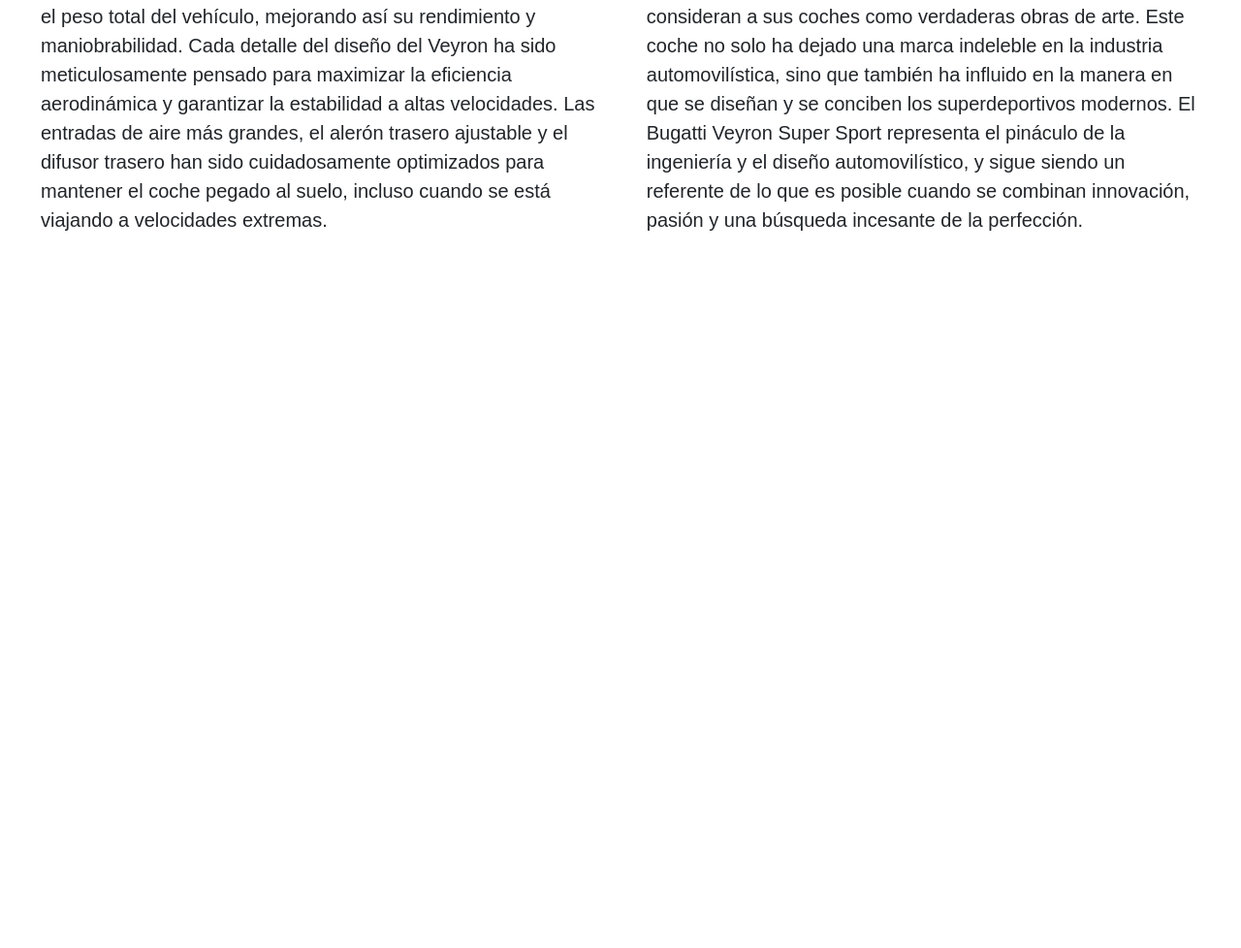
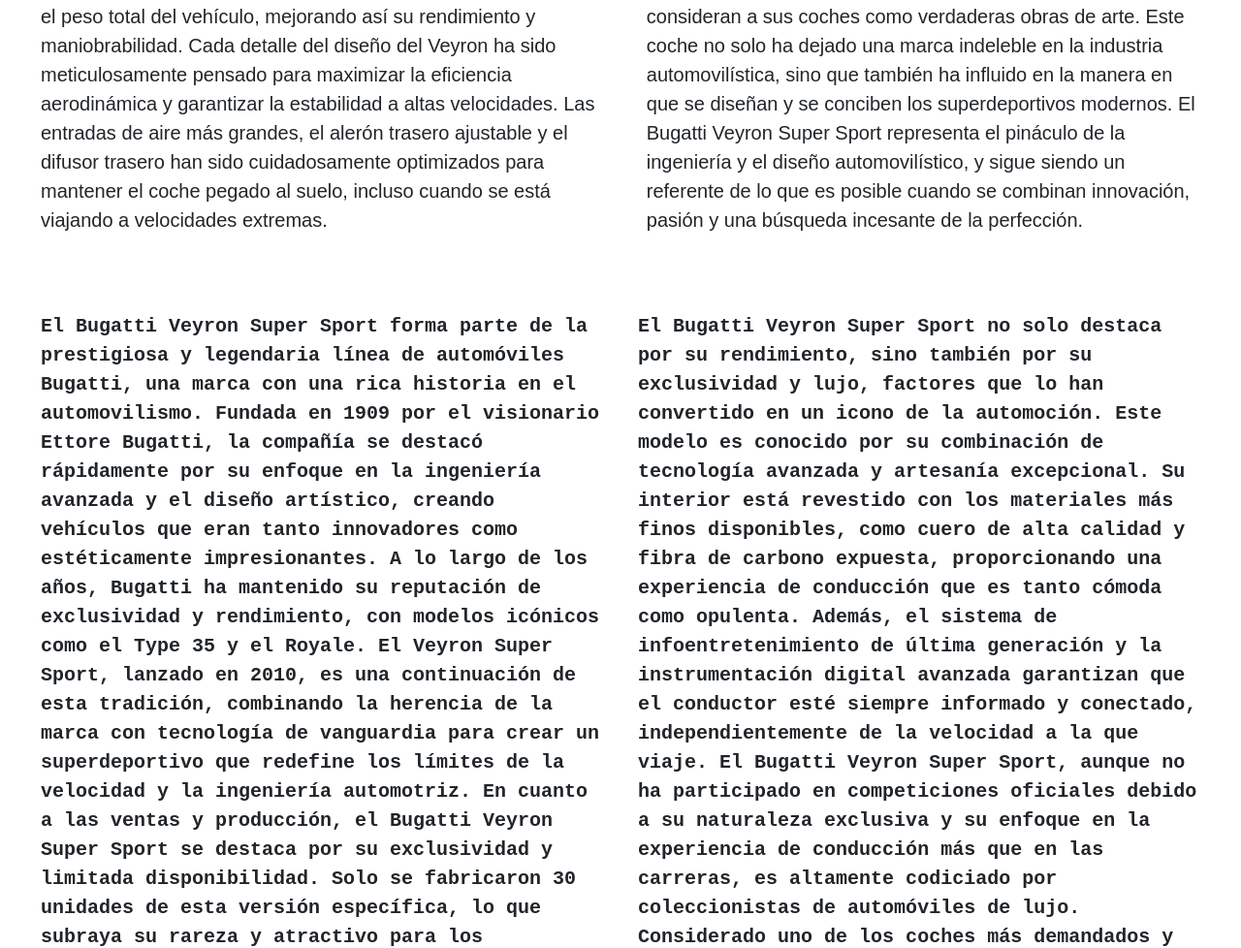
Before and after one commit to Michael932322/Investigacion-aplicada-1, a plain HTML site: page Web APP/index.html in a window 1280 px wide. Shown: the part 1509-2487 px from the top of the page at 97% size. Before the commit the page ends 1801 px from the top, so only its background shows below. Drawn offline with nearby package versions, Linux system fonts and the light colour scheme.

Commit message:
Adición de otro parrafo
Añadí texto referente a la historia de la compañía y mas datos sobre el modelo de automóvil.

```diff
--- a/Web APP/css/index.css
+++ b/Web APP/css/index.css
@@ -37,6 +37,14 @@ div.Contenedor1{
     padding: 10px;
 }
 
+div.Contenedor2{
+    display: flex;
+    text-align: justify;
+    padding: 10px;
+    font-family: "Courier New", monospace;
+    font-weight: bold;
+}
+
 div.caja-dere{
     flex: 1;
 }
@@ -59,6 +67,11 @@ p.parrafo{
 @media (max-width: 1024px){
 
     div.Contenedor1{
+        flex-direction: column;
+        align-items: flex-start;
+    }
+
+    div.Contenedor2{
         flex-direction: column;
         align-items: flex-start;
     }
--- a/Web APP/index.html
+++ b/Web APP/index.html
@@ -56,6 +56,21 @@
         </div>
     </div>
 
+    <div class="Contenedor2">
+
+        <div class="caja-izq">
+            <p class="parrafo">El Bugatti Veyron Super Sport forma parte de la prestigiosa y legendaria línea de automóviles Bugatti, una marca con una rica historia en el automovilismo. Fundada en 1909 por el visionario Ettore Bugatti, la compañía se destacó rápidamente por su enfoque en la ingeniería avanzada y el diseño artístico, creando vehículos que eran tanto innovadores como estéticamente impresionantes. A lo largo de los años, Bugatti ha mantenido su reputación de exclusividad y rendimiento, con modelos icónicos como el Type 35 y el Royale. El Veyron Super Sport, lanzado en 2010, es una continuación de esta tradición, combinando la herencia de la marca con tecnología de vanguardia para crear un superdeportivo que redefine los límites de la velocidad y la ingeniería automotriz.
+
+                En cuanto a las ventas y producción, el Bugatti Veyron Super Sport se destaca por su exclusividad y limitada disponibilidad. Solo se fabricaron 30 unidades de esta versión específica, lo que subraya su rareza y atractivo para los coleccionistas de automóviles de lujo. Cada unidad asegura un nivel de detalle y calidad insuperables. El alto precio del Veyron Super Sport, que supera los dos millones de dólares, refleja no solo su extraordinaria ingeniería y diseño, sino también su estatus como una obra de arte automovilística. A pesar de su elevado costo, la demanda por el Veyron Super Sport fue fuerte, atrayendo a un selecto grupo de entusiastas y coleccionistas que valoran tanto su rendimiento sin igual como su exclusividad.</p>
+        </div>
+
+        <div class="caja-izq">
+            <p class="parrafo">El Bugatti Veyron Super Sport no solo destaca por su rendimiento, sino también por su exclusividad y lujo, factores que lo han convertido en un icono de la automoción. Este modelo es conocido por su combinación de tecnología avanzada y artesanía excepcional. Su interior está revestido con los materiales más finos disponibles, como cuero de alta calidad y fibra de carbono expuesta, proporcionando una experiencia de conducción que es tanto cómoda como opulenta. Además, el sistema de infoentretenimiento de última generación y la instrumentación digital avanzada garantizan que el conductor esté siempre informado y conectado, independientemente de la velocidad a la que viaje.
+
+                El Bugatti Veyron Super Sport, aunque no ha participado en competiciones oficiales debido a su naturaleza exclusiva y su enfoque en la experiencia de conducción más que en las carreras, es altamente codiciado por coleccionistas de automóviles de lujo. Considerado uno de los coches más demandados y valiosos en el mundo del coleccionismo, el Veyron Super Sport se encuentra en el top de las listas de muchos entusiastas del automovilismo. Su rareza, combinada con su rendimiento excepcional y su historia de romper récords de velocidad, lo convierte en una pieza de colección extremadamente valiosa. Los propietarios de un Veyron Super Sport lo ven no solo como un vehículo de alto rendimiento, sino también como una inversión significativa y una obra de arte automovilística que simboliza el pináculo de la ingeniería y el lujo.</p>
+        </div>
+    </div>
+
     <footer>
 
      </footer>
```
Also changed, not shown: 1 other file.
